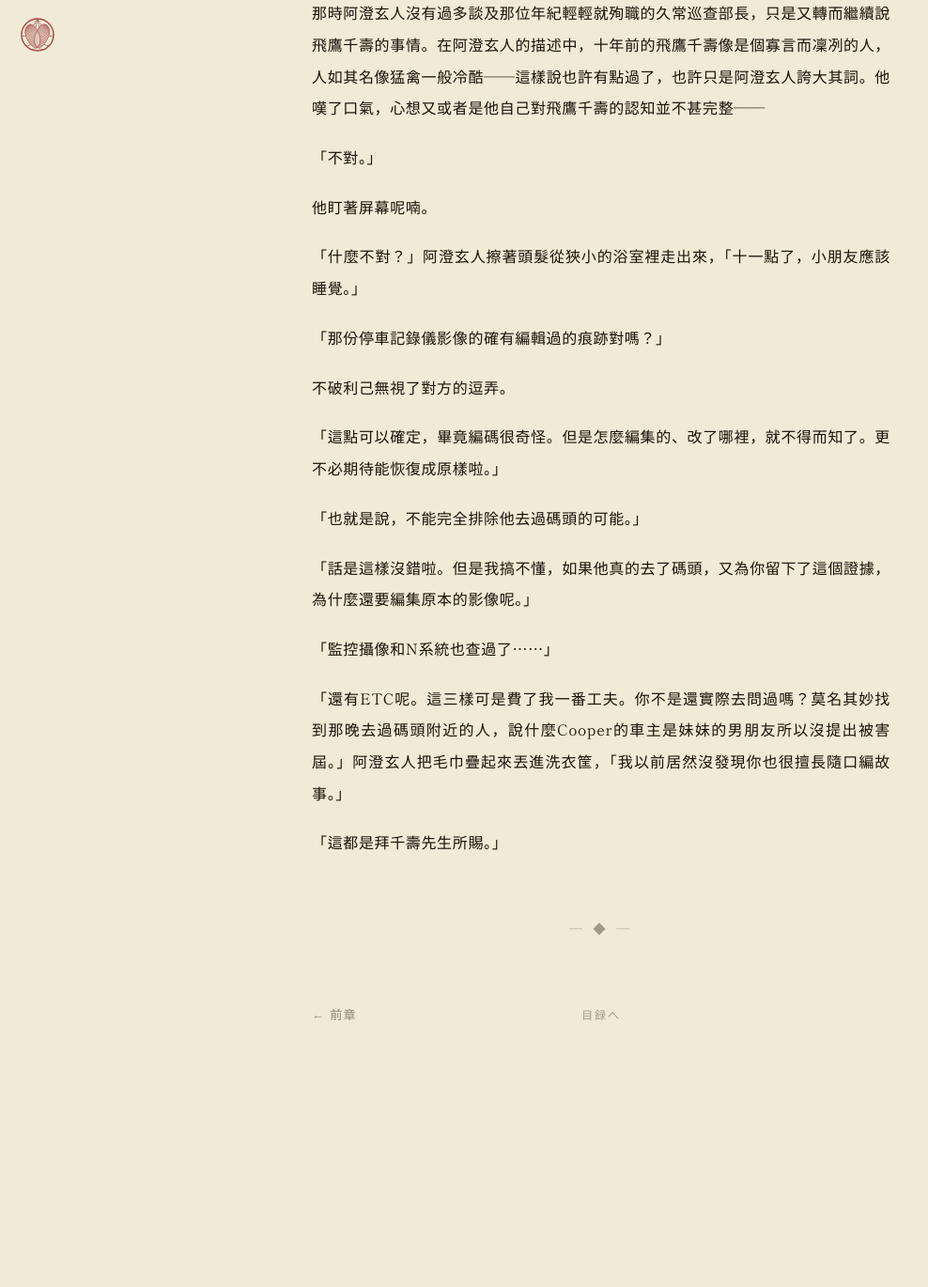
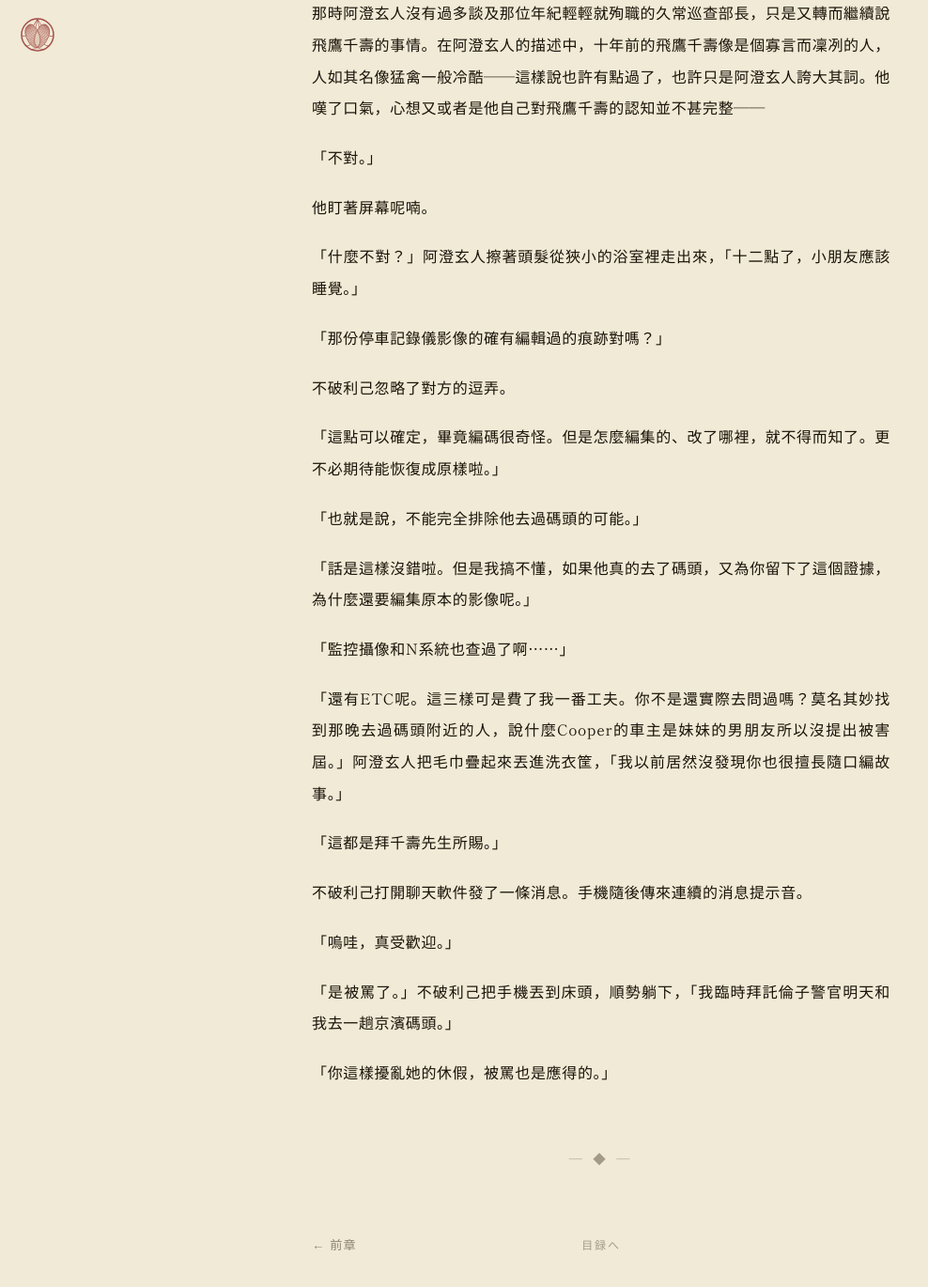
Before and after one commit to AriaYura/eternalnessstudy, a Jekyll site: the page built from posts/takeyabunotsuki/t-02.md, in a window 1280 px wide and 1400 px high, scrolled down 1188 px. Shown: the top 1370 px of the window at 94% size, without its empty margins (0-988 px from the left). Built offline with Jekyll 4.4.1, drawn with Linux system fonts in a browser that asks for light colours; some web fonts are replaced; before the commit the page ends 2357 px from its top, so only the background shows below that.

Commit message:
update t-01-02, t-02-01 0719

```diff
--- a/posts/takeyabunotsuki/t-02.md
+++ b/posts/takeyabunotsuki/t-02.md
@@ -30,11 +30,11 @@ permalink: /posts/takeyabunotsuki/t-02/
 
 他盯著屏幕呢喃。
 
-「什麼不對？」阿澄玄人擦著頭髮從狹小的浴室裡走出來，「十一點了，小朋友應該睡覺。」
+「什麼不對？」阿澄玄人擦著頭髮從狹小的浴室裡走出來，「十二點了，小朋友應該睡覺。」
 
 「那份停車記錄儀影像的確有編輯過的痕跡對嗎？」
 
-不破利己無視了對方的逗弄。
+不破利己忽略了對方的逗弄。
 
 「這點可以確定，畢竟編碼很奇怪。但是怎麼編集的、改了哪裡，就不得而知了。更不必期待能恢復成原樣啦。」
 
@@ -42,8 +42,16 @@ permalink: /posts/takeyabunotsuki/t-02/
 
 「話是這樣沒錯啦。但是我搞不懂，如果他真的去了碼頭，又為你留下了這個證據，為什麼還要編集原本的影像呢。」
 
-「監控攝像和N系統也查過了⋯⋯」
+「監控攝像和N系統也查過了啊⋯⋯」
 
 「還有ETC呢。這三樣可是費了我一番工夫。你不是還實際去問過嗎？莫名其妙找到那晚去過碼頭附近的人，說什麼Cooper的車主是妹妹的男朋友所以沒提出被害屆。」阿澄玄人把毛巾疊起來丟進洗衣筐，「我以前居然沒發現你也很擅長隨口編故事。」
 
 「這都是拜千壽先生所賜。」
+
+不破利己打開聊天軟件發了一條消息。手機隨後傳來連續的消息提示音。
+
+「嗚哇，真受歡迎。」
+
+「是被罵了。」不破利己把手機丟到床頭，順勢躺下，「我臨時拜託倫子警官明天和我去一趟京濱碼頭。」
+
+「你這樣擾亂她的休假，被罵也是應得的。」
```
Also changed, not shown: posts/takeyabunotsuki/t-01.md (+56 -6 lines).
